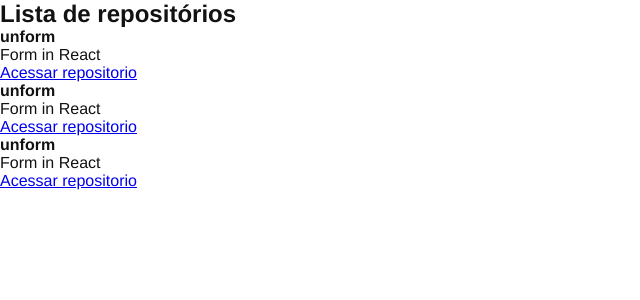
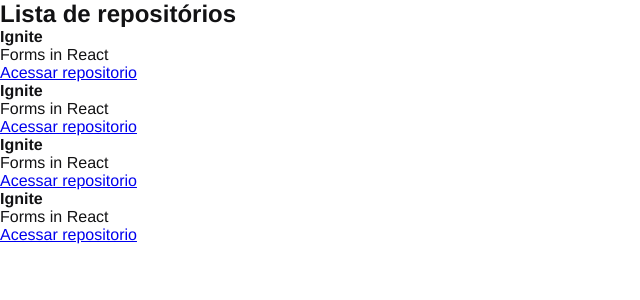
Before and after one commit to wellington-tinho/Bootcamp-Ignite-ReactJS, a React app in the folder 01-github-explorer/: page / in a window 1280 px wide. Shown: the top 300 px of the page, without its empty margins (0-640 px from the left). Built offline with nearby package versions, Linux system fonts and the light colour scheme.

Commit message:
🔧feat: React properties

```diff
--- /dev/null
+++ b/01-github-explorer/src/components/RepositoryItem.jsx
@@ -0,0 +1,9 @@
+export function RepositoryItem(props) {
+  return (
+    <li>
+      <strong>{props.repository.name ?? 'Default'}</strong>
+      <p>{props.repository.description}</p>
+      <a href={props.repository.link}>Acessar repositorio</a>
+    </li>
+  );
+}
--- a/01-github-explorer/src/components/RepositoryList.jsx
+++ b/01-github-explorer/src/components/RepositoryList.jsx
@@ -1,25 +1,22 @@
+import { RepositoryItem } from "./RepositoryItem";
+
+const repository = {
+  name: "Ignite",
+  description: "Forms in React",
+  link: "https://github.com/wrtinho"
+}
+
+
 export function RepositoryList() {
   return (
     <section className="repository-list">
       <h1>Lista de repositórios</h1>
       <ul>
-        <li>
-          <strong>unform</strong>
-          <p>Form in React</p>
-          <a href="http://">Acessar repositorio</a>
-        </li>
+        <RepositoryItem repository={repository}/>
+        <RepositoryItem repository={repository}/>
+        <RepositoryItem repository={repository}/>
+        <RepositoryItem repository={repository}/>
 
-        <li>
-          <strong>unform</strong>
-          <p>Form in React</p>
-          <a href="http://">Acessar repositorio</a>
-        </li>
-
-        <li>
-          <strong>unform</strong>
-          <p>Form in React</p>
-          <a href="http://">Acessar repositorio</a>
-        </li>
       </ul>
     </section>
   );
```
